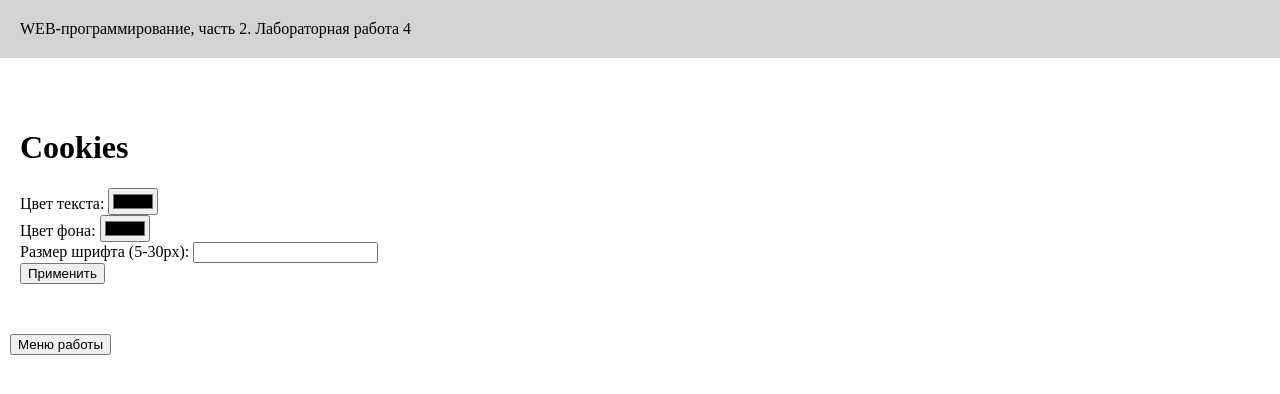
After one commit to linasai1/web-proggraminf-labs, a Flask app: page /lab4/cookies/ in a window 1280 px wide. The commit adds this page. Shown: the top 394 px of the page. Run offline with Flask 3, Linux system fonts and the light colour scheme.

Commit message:
Куки-цвет текста

```diff
--- a/lab4.py
+++ b/lab4.py
@@ -95,3 +95,32 @@ def grain():
         return render_template('grain_order.html', grain=grain, weight=weight,
                                error=error,sum=sum )
     return render_template('grain.html')
+
+
+@lab4.route('/lab4/cookies/', methods=['GET', 'POST'])
+def cookies():
+    if request.method == 'GET':
+        return render_template ('cookies.html')
+    error = ''
+    font_size = request.form.get('font_size')
+    bgc = request.form.get('bgc')
+    text_color = request.form.get('text_color')
+    headers ={
+        'Set-Cookie' : [
+            'bgc=' + bgc + ';path=/',
+            'font_size=' + font_size + ';path=/',
+            'text_color=' + text_color + ';path=/',
+        ],
+        'Location' : '/lab4/cookies'
+    }
+    if not font_size:
+        error = ''
+    else:
+        font_size = int(font_size)
+        if font_size > 30 or font_size < 5:
+            error = 'размер шрифта не соответствует возможному'
+        elif bgc == text_color:
+            error = 'цвет фона не может совпадать с цветом текста'
+        else:
+            return render_template ('result.html', font_size=font_size, bgc=bgc, text_color=text_color), headers
+    return render_template ('cookies.html', error=error)
--- a/templates/base.html
+++ b/templates/base.html
@@ -6,6 +6,15 @@
     <meta name="viewport" content="width=device-width, initial-scale=1.0">
     <title>Сайфулина Алина. {% block lab %}{% endblock %}</title>
     <link rel="stylesheet" href="{{url_for('static', filename = 'main.css')}}">
+    {% if request.cookies.get('text_color') and request.cookies.get('bgc') and request.cookies.get('font_size') %}
+    <style>
+        body {
+            color: {{ request.cookies.get('text_color') }};
+            background-color: {{ request.cookies.get('bgc') }};
+            font-size: {{ request.cookies.get('font_size') }}px;
+        }
+    </style>
+    {% endif %}
 </head>
 <body>
     <header>
--- /dev/null
+++ b/templates/cookies.html
@@ -0,0 +1,28 @@
+{%extends "base.html"%}
+
+{%block lab%}Лабораторная работа 4{%endblock%}
+
+{% block main %}
+<main class="board">
+    <h1>Cookies</h1>
+    <form method="post" action="/lab4/cookies/">
+        <label for="text_color">Цвет текста:</label>
+        <input type="color" id="text_color" name="text_color" value="{{ text_color }}" required>
+        <br>
+        <label for="bgc">Цвет фона:</label>
+        <input type="color" id="bgc" name="bgc" value="{{ bgc }}" required>
+        <br>
+        <label for="font_size">Размер шрифта (5-30px):</label>
+        <input type="number" id="font_size" name="font_size" value="{{ font_size }}" required>
+        <br>
+        <button type="submit">Применить</button>
+    </form>
+    {% if error %}
+        <p class="error">{{ error }}</p>
+    {% endif %}
+    </form>
+</main>
+{% endblock %}
+{% block menu%}
+    <a href = '/lab4'><button>Меню работы</button></a>
+{%endblock%}
```
